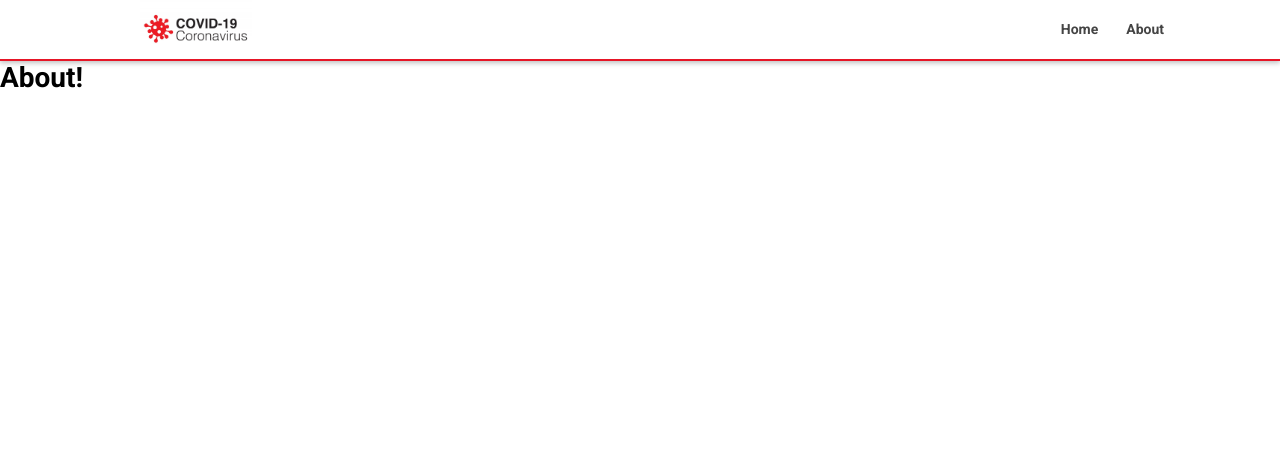
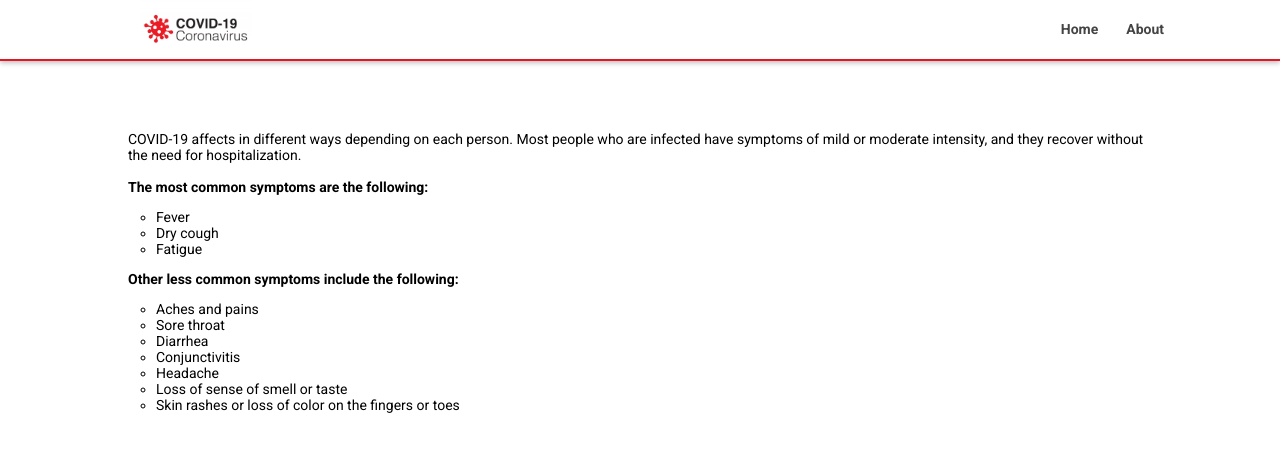
Before and after one commit to nvFede/react-covid, a React (Create React App) app: page /about in a window 1280 px wide. Shown: the top 452 px of the page. Built offline with nearby package versions, Linux system fonts and the light colour scheme.

Commit message:
Finished about page

```diff
--- a/package.json
+++ b/package.json
@@ -7,8 +7,10 @@
     "@testing-library/react": "^9.5.0",
     "@testing-library/user-event": "^7.2.1",
     "axios": "^0.20.0",
+    "chart.js": "^2.9.3",
     "node-sass": "^4.14.1",
     "react": "^16.13.1",
+    "react-chartjs-2": "^2.10.0",
     "react-dom": "^16.13.1",
     "react-redux": "^7.2.1",
     "react-scripts": "3.4.3",
--- /dev/null
+++ b/src/Pages/About.jsx
@@ -0,0 +1,42 @@
+import React, { Component, Fragment } from "react";
+
+export default class About extends Component {
+  render() {
+    return (
+      <Fragment>
+        <div className="about" id="about">
+          <p>
+            COVID-19 affects in different ways depending on each person. Most
+            people who are infected have symptoms of mild or moderate intensity,
+            and they recover without the need for hospitalization.
+          </p>
+          <p>
+            <br />
+            <strong>The most common symptoms are the following:</strong>
+          </p>
+          <ul className="about__list">
+            <li className="about__list--item">Fever</li>
+            <li className="about__list--item">Dry cough</li>
+            <li className="about__list--item">Fatigue</li>
+          </ul>
+          <p>
+            <strong>Other less common symptoms include the following:</strong>
+          </p>
+          <ul className="about__list">
+            <li className="about__list--item">Aches and pains</li>
+            <li className="about__list--item">Sore throat</li>
+            <li className="about__list--item">Diarrhea</li>
+            <li className="about__list--item">Conjunctivitis</li>
+            <li className="about__list--item">Headache</li>
+            <li className="about__list--item">
+              Loss of sense of smell or taste
+            </li>
+            <li className="about__list--item">
+              Skin rashes or loss of color on the fingers or toes
+            </li>
+          </ul>
+        </div>
+      </Fragment>
+    );
+  }
+}
--- /dev/null
+++ b/src/Pages/Country.jsx
@@ -0,0 +1,41 @@
+import Axios from "axios";
+import React, { Component, Fragment } from "react";
+import axios from "axios";
+
+import { Line } from "react-chartjs-2";
+
+export default class Country extends Component {
+  constructor(props) {
+    super(props);
+    this.state = {
+      data: [],
+      recovered: [],
+    };
+  }
+  async componentDidMount() {
+    try {
+      const r = await axios.get(
+        `https://api.covid19api.com/dayone/country/${this.props.match.params.slug}`
+      );
+
+      this.setState({
+        data: r.data,
+      });
+
+      console.log(r.data);
+    } catch (error) {
+      console.error(error);
+    }
+  }
+
+  render() {
+    return (
+      <Fragment>
+        <h1>{this.props.match.params.slug}</h1>
+        {this.state.data.map((item, i) => (
+          <li key={i}> {item.Active} </li>
+        ))}
+      </Fragment>
+    );
+  }
+}
--- a/src/Pages/Home.jsx
+++ b/src/Pages/Home.jsx
@@ -1,4 +1,5 @@
 import React, { Component, Fragment } from "react";
+
 import axios from "axios";
 
 const opt = { style: "decimal" };
@@ -22,13 +23,13 @@ export default class Home extends Component {
         data: response.data.Countries,
       });
     } catch (error) {
-      console.log(`API REQUEST FAILED:  ${error}`);
+      console.error(`API REQUEST FAILED:  ${error}`);
     }
   }
 
   loadRows = () =>
     this.state.data.map((countries) => (
-      <tr key={countries.id} className="">
+      <tr key={countries.id} className="Country">
         <td>{countries.Country}</td>
         <td>{numberFormat.format(countries.NewConfirmed)}</td>
         <td>{numberFormat.format(countries.TotalConfirmed)}</td>
@@ -51,16 +52,20 @@ export default class Home extends Component {
               <h2>{numberFormat.format(this.state.global.TotalConfirmed)}</h2>
             </div>
             <div className="card">
-              <h3>New DEaths</h3>
+              <h3>New Deaths</h3>
               <h2>{numberFormat.format(this.state.global.NewDeaths)}</h2>
-              <h3>Total DEaths</h3>
+              <h3>Total Deaths</h3>
               <h2>{numberFormat.format(this.state.global.TotalDeaths)}</h2>
             </div>
             <div className="card">
-              <h3>New REcovered</h3>
-              <h2>{numberFormat.format(this.state.global.NewRecovered)}</h2>
-              <h3>Total REcovered</h3>
-              <h2>{numberFormat.format(this.state.global.TotalRecovered)}</h2>
+              <h3>New Recovered</h3>
+              <h2 className="positive">
+                {numberFormat.format(this.state.global.NewRecovered)}
+              </h2>
+              <h3>Total Recovered</h3>
+              <h2 className="positive">
+                {numberFormat.format(this.state.global.TotalRecovered)}
+              </h2>
             </div>
           </div>
         </section>
--- a/src/assets/styles/main.scss
+++ b/src/assets/styles/main.scss
@@ -1,17 +1,13 @@
 /* FONTS */
-@import url('https://fonts.googleapis.com/css2?family=Roboto:ital,wght@0,100;0,300;0,400;0,500;0,700;0,900;1,100;1,300;1,400;1,500;1,700;1,900&display=swap');
-
+@import url("https://fonts.googleapis.com/css2?family=Roboto:ital,wght@0,100;0,300;0,400;0,500;0,700;0,900;1,100;1,300;1,400;1,500;1,700;1,900&display=swap");
 
 /* Vairables */
-$primary-color: #E61526;
+$primary-color: #e61526;
 $site-width: 1024px;
-$main-font: 'Roboto',
-sans-serif;
-
+$main-font: "Roboto", sans-serif;
 
 /* Mixins*/
 @mixin reset-margin {
-
   width: $site-width;
   margin-left: auto;
   margin-right: auto;
@@ -19,7 +15,6 @@ sans-serif;
 
 html {
   font-size: 62.5%;
-
 }
 
 * {
@@ -76,7 +71,6 @@ body {
   &__head {
     color: white;
 
-
     th {
       text-align: right;
       padding: 12px 15px;
@@ -86,14 +80,12 @@ body {
       background-color: $primary-color;
 
       &:first-child {
-
         text-align: left;
       }
     }
   }
 
   &__body {
-
     td {
       border: 1px solid #ddd;
       padding: 12px 15px;
@@ -144,7 +136,6 @@ body {
   margin-top: 2em;
 
   .Grid {
-
     display: grid;
     @include reset-margin();
     grid-template-columns: repeat(3, 1fr);
@@ -156,12 +147,28 @@ body {
         color: $primary-color;
       }
 
+      .positive {
+        color: green;
+      }
+
       h3 {
         color: #454545;
         text-transform: uppercase;
       }
     }
+  }
+}
 
+.about {
+  @include reset-margin();
+  margin-top: 5em;
+
+  &__list {
+    margin: 1em 0;
+    list-style-type: circle;
+
+    &--item {
+      margin-left: 2em;
+    }
   }
-
 }
--- a/src/components/App.jsx
+++ b/src/components/App.jsx
@@ -4,10 +4,10 @@ import { BrowserRouter, Route, Switch } from "react-router-dom";
 import Menu from "./Menu";
 
 import Home from "../Pages/Home";
+import Country from "../Pages/Country";
+import About from "../Pages/About";
 
 import "../assets/styles/main.scss";
-
-const About = () => <h1>About!</h1>;
 
 const App = () => (
   <Fragment>
@@ -16,7 +16,7 @@ const App = () => (
       <Switch>
         <Route exact path="/" component={Home} />
         <Route exact path="/about" component={About} />
-        <Route exact path="/countries/:slug" />
+        <Route exact path="/countries/:slug" component={Country} />
       </Switch>
     </BrowserRouter>
   </Fragment>
```
Also changed, not shown: src/components/Chart.jsx (added, +8 -0 lines), 1 other file (tests, documents, lock files or other folders).
